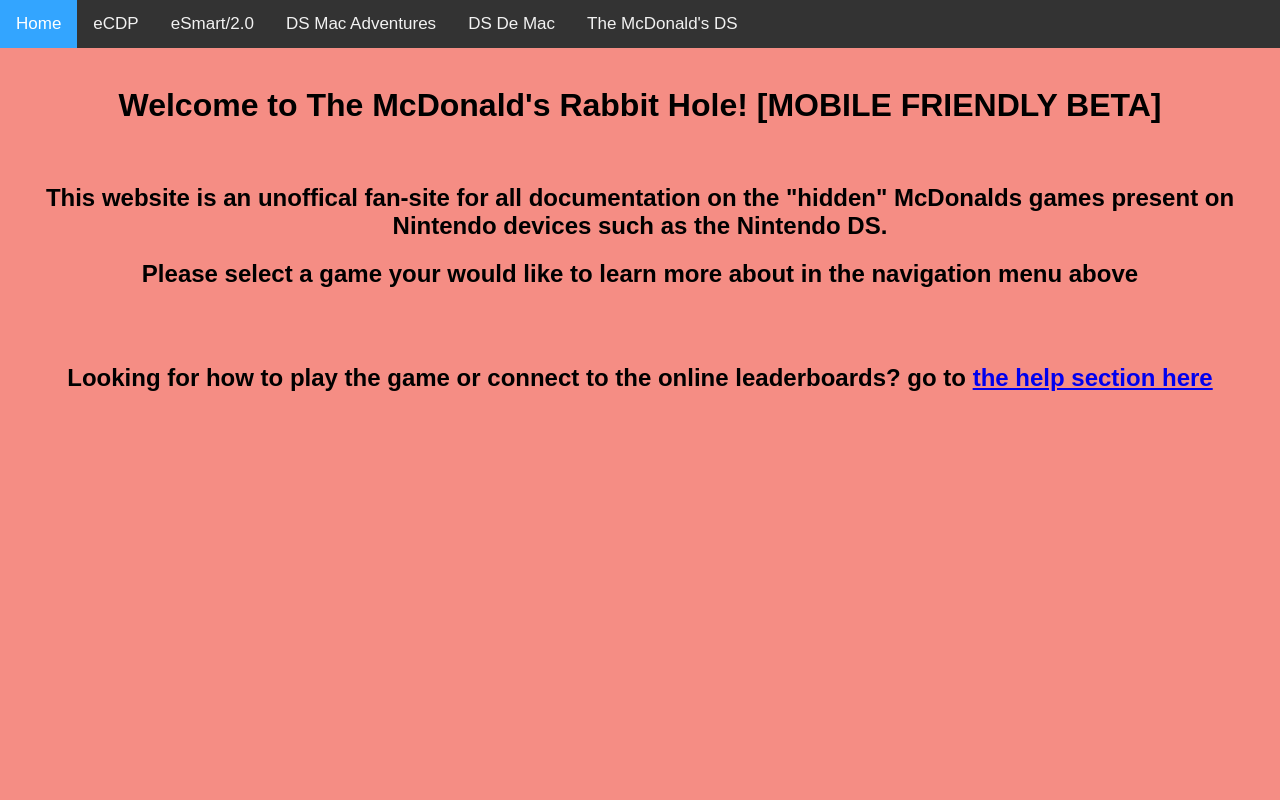
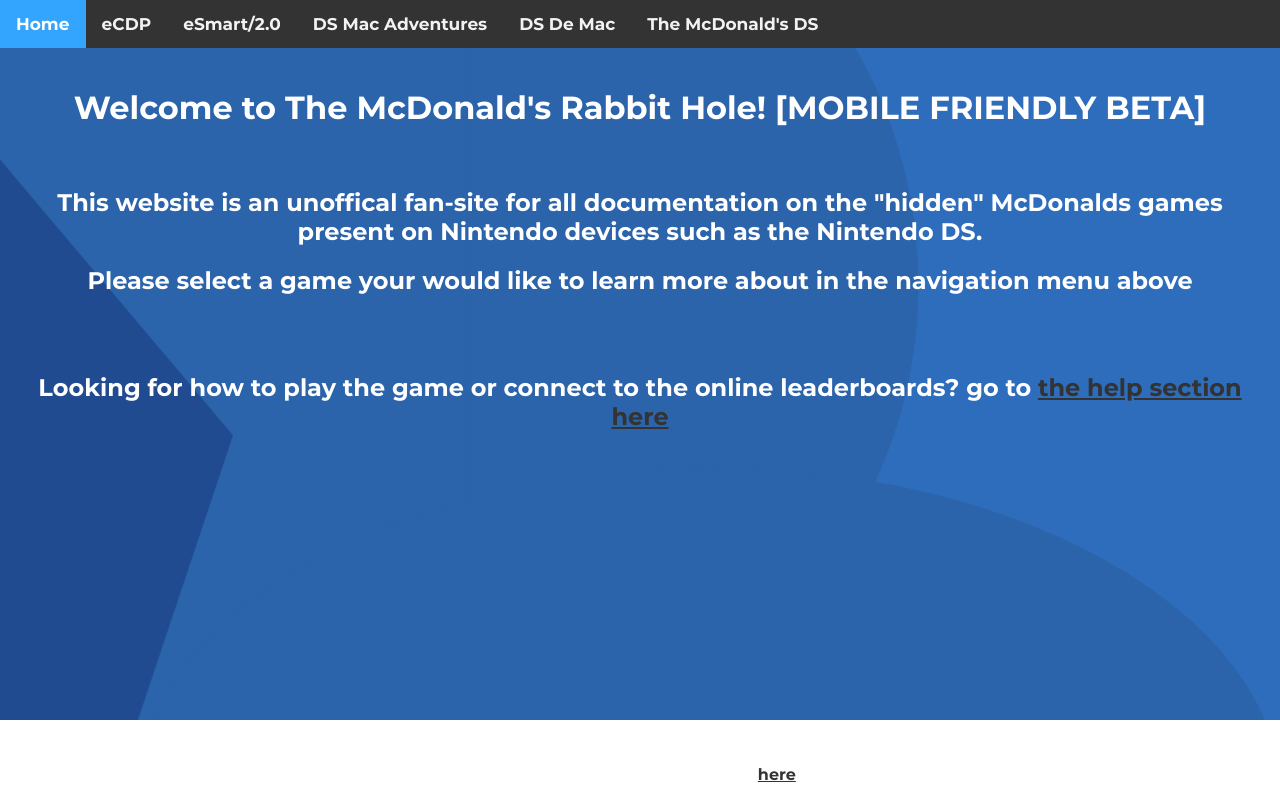
Before and after one commit to spjoes/McDonalds-eCDP, a plain HTML site: page index.html in a window 1280 px wide. Drawn offline with Linux system fonts and the light colour scheme.

Commit message:
Update styles on the whole site

```diff
--- a/index.html
+++ b/index.html
@@ -1,12 +1,15 @@
 <!DOCTYPE html>
 <html>
 <head>
+<link rel="shortcut icon" type="image/x-icon" href="./favicon.ico">
 <meta name="viewport" content="width=device-width, initial-scale=1">
 <link rel="stylesheet" href="https://cdnjs.cloudflare.com/ajax/libs/font-awesome/4.7.0/css/font-awesome.min.css">
 <link rel="stylesheet" href="mobilefriendlycss.css">
 <title>McDonald's Rabbit Hole</title>
 </head>
 <body>
+
+
 
 <div class="topnav" id="myTopnav">
   <a href="index.html" class="active">Home</a>
@@ -45,5 +48,9 @@ function myFunction() {
 }
 </script>
 
+<div class="footer">
+  <p>See the Thank You's and Credits <a href="./thanks/index.html">here</a></p>
+</div>
+
 </body>
 </html>
--- a/mobilefriendlycss.css
+++ b/mobilefriendlycss.css
@@ -1,7 +1,26 @@
 body {
   margin: 0;
-  background-color:#f58d84;
+  /* background-color:#f58d84; */
+
+  background-image: url("./background/bg2.png");
+  background-repeat: no-repeat;
+  background-size: cover;
+
+
   font-family: 'Hind', sans-serif;
+}
+
+a {
+   color: #333;
+}
+
+@font-face {
+  font-family: myFirstFont;
+  src: url(./font/MontserratBold-DOWZd.ttf);
+}
+
+div {
+  font-family: myFirstFont;
 }
 
 .topnav {
@@ -231,3 +250,16 @@ img {
   top: 33%;
   transform: translate(-50%, 0);
 }
+
+.footer{
+  position: fixed;
+  left: 0;
+  bottom: 0;
+  width: 100%;
+  color: black;
+  text-align: center;
+}
+
+h1, h2, h3, h4, h5, p {
+color: white;
+}
```
Also changed, not shown: games/ddm.html (+3 -0 lines), games/dma.html (+2 -0 lines), games/ecdp.html (+2 -0 lines), games/esmart.html (+1 -0 lines), help/index.html (+1 -0 lines), misc/mcds.html (+1 -1 lines), thanks/index.html (added, +49 -0 lines), background/bg.png (added), background/bg2.png (added), font/MontserratBold-DOWZd.ttf (added).
